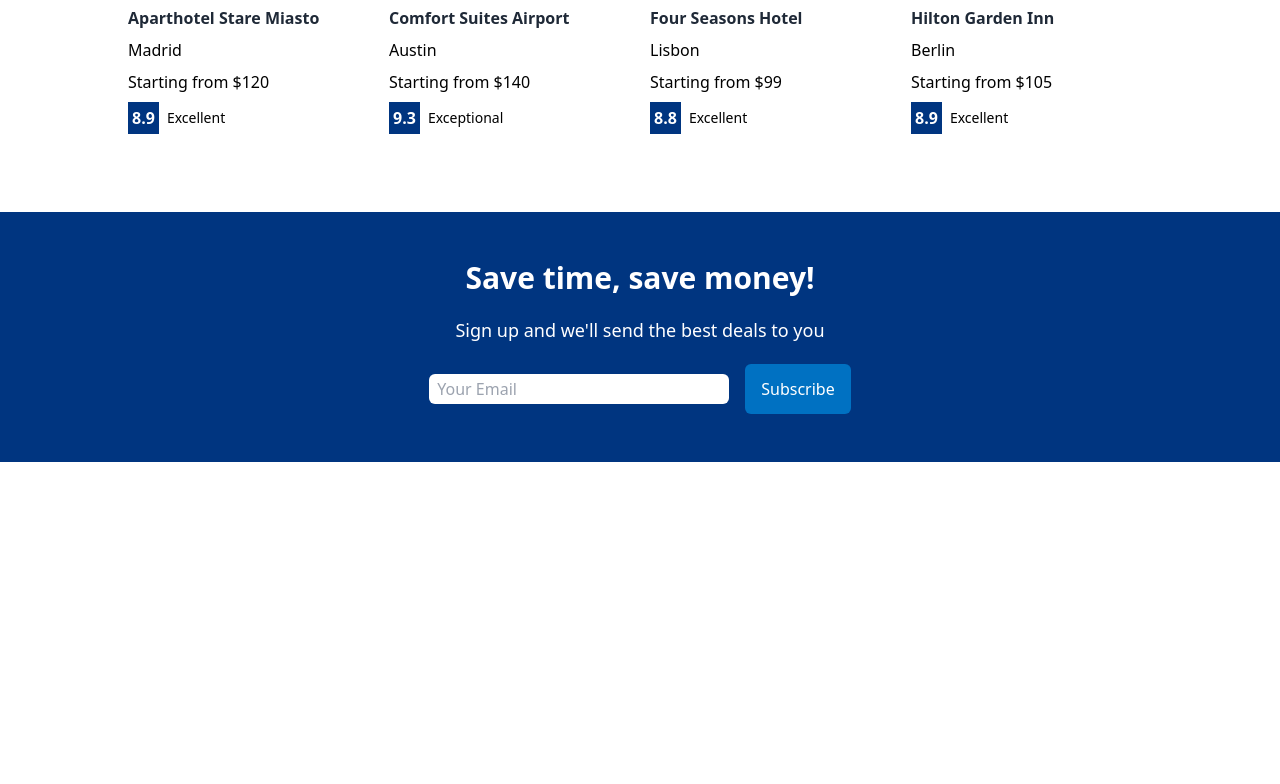
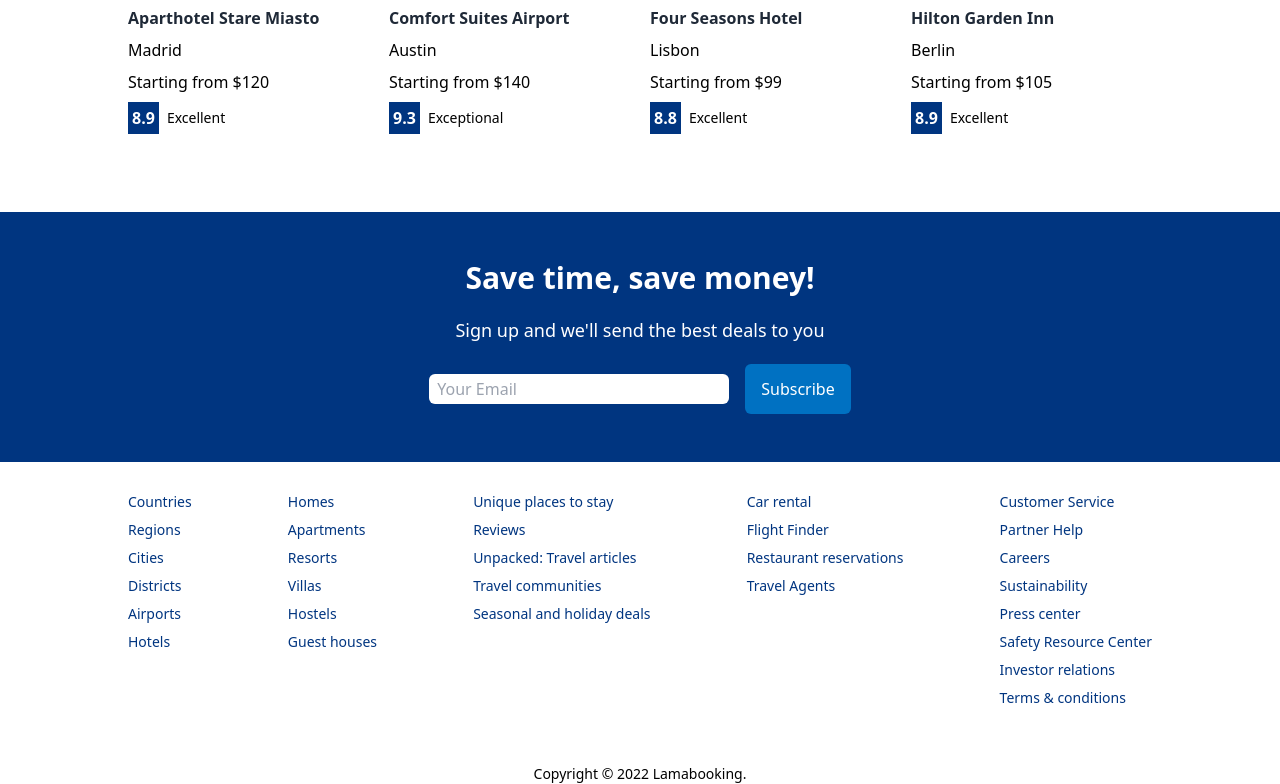
Before and after one commit to Safeya-Yasien/react-hotel-booker, a React (Vite) app: page / in a window 1280 px wide. Shown: the part 1330-2114 px from the top of the page. Before the commit the page ends 1792 px from the top, so only its background shows below. Built offline with nearby package versions, Linux system fonts and the light colour scheme.

Commit message:
update Home.tsx

```diff
--- /dev/null
+++ b/src/components/footer/Footer.tsx
@@ -0,0 +1,68 @@
+const Footer = () => {
+  return (
+    <div className="w-full max-w-screen-lg text-sm">
+      <div className="w-full flex justify-between mb-12">
+        <ul className="list-none p-0">
+          <li className="mb-2 text-[#003580] cursor-pointer">Countries</li>
+          <li className="mb-2 text-[#003580] cursor-pointer">Regions</li>
+          <li className="mb-2 text-[#003580] cursor-pointer">Cities</li>
+          <li className="mb-2 text-[#003580] cursor-pointer">Districts</li>
+          <li className="mb-2 text-[#003580] cursor-pointer">Airports</li>
+          <li className="mb-2 text-[#003580] cursor-pointer">Hotels</li>
+        </ul>
+        <ul className="list-none p-0">
+          <li className="mb-2 text-[#003580] cursor-pointer">Homes</li>
+          <li className="mb-2 text-[#003580] cursor-pointer">Apartments</li>
+          <li className="mb-2 text-[#003580] cursor-pointer">Resorts</li>
+          <li className="mb-2 text-[#003580] cursor-pointer">Villas</li>
+          <li className="mb-2 text-[#003580] cursor-pointer">Hostels</li>
+          <li className="mb-2 text-[#003580] cursor-pointer">Guest houses</li>
+        </ul>
+        <ul className="list-none p-0">
+          <li className="mb-2 text-[#003580] cursor-pointer">
+            Unique places to stay
+          </li>
+          <li className="mb-2 text-[#003580] cursor-pointer">Reviews</li>
+          <li className="mb-2 text-[#003580] cursor-pointer">
+            Unpacked: Travel articles
+          </li>
+          <li className="mb-2 text-[#003580] cursor-pointer">
+            Travel communities
+          </li>
+          <li className="mb-2 text-[#003580] cursor-pointer">
+            Seasonal and holiday deals
+          </li>
+        </ul>
+        <ul className="list-none p-0">
+          <li className="mb-2 text-[#003580] cursor-pointer">Car rental</li>
+          <li className="mb-2 text-[#003580] cursor-pointer">Flight Finder</li>
+          <li className="mb-2 text-[#003580] cursor-pointer">
+            Restaurant reservations
+          </li>
+          <li className="mb-2 text-[#003580] cursor-pointer">Travel Agents</li>
+        </ul>
+        <ul className="list-none p-0">
+          <li className="mb-2 text-[#003580] cursor-pointer">
+            Customer Service
+          </li>
+          <li className="mb-2 text-[#003580] cursor-pointer">Partner Help</li>
+          <li className="mb-2 text-[#003580] cursor-pointer">Careers</li>
+          <li className="mb-2 text-[#003580] cursor-pointer">Sustainability</li>
+          <li className="mb-2 text-[#003580] cursor-pointer">Press center</li>
+          <li className="mb-2 text-[#003580] cursor-pointer">
+            Safety Resource Center
+          </li>
+          <li className="mb-2 text-[#003580] cursor-pointer">
+            Investor relations
+          </li>
+          <li className="mb-2 text-[#003580] cursor-pointer">
+            Terms & conditions
+          </li>
+        </ul>
+      </div>
+      <div className="text-center">Copyright © 2022 Lamabooking.</div>
+    </div>
+  );
+};
+
+export default Footer;
--- a/src/pages/home/Home.tsx
+++ b/src/pages/home/Home.tsx
@@ -1,5 +1,6 @@
 import Featured from "../../components/featured/Featured";
 import FeaturedProperties from "../../components/featuredProperties/FeaturedProperties";
+import Footer from "../../components/footer/Footer";
 import Header from "../../components/header/Header";
 import MailList from "../../components/mailList/MailList";
 import Navbar from "../../components/navbar/Navbar";
@@ -18,7 +19,7 @@
         <h1 className="homeTitle max-w-5xl text-[20px]">Homes guests love</h1>
          <FeaturedProperties />
         <MailList />
-        {/*   <Footer />*/}
+          <Footer />
       </div>
     </div>
   );
```
